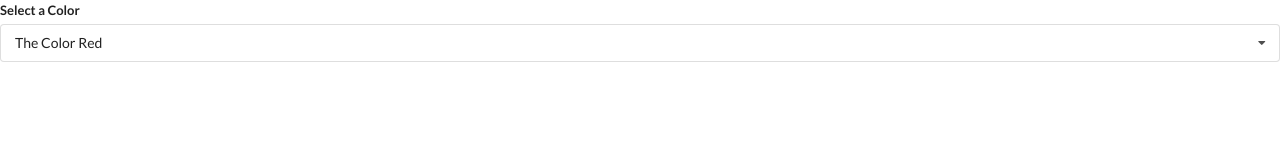
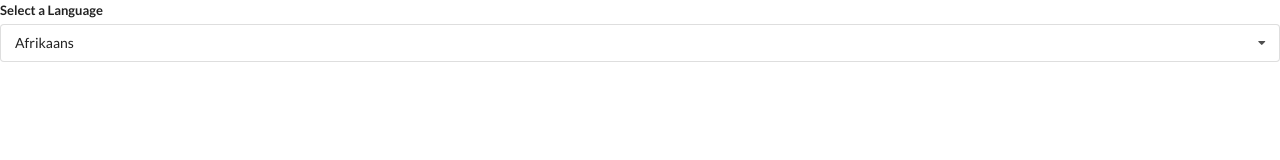
Before and after one commit to Ammar-Raneez/React_Widgets, a React (Create React App) app: page / in a window 1280 px wide. Shown: the top 160 px of the page. Built offline with nearby package versions, Linux system fonts and the light colour scheme.

Commit message:
feat: scaffold translate widget

```diff
--- a/src/App.js
+++ b/src/App.js
@@ -1,10 +1,12 @@
-import React, { useState } from "react";
+import React from "react";
 
 // eslint-disable-next-line no-unused-vars
 import Accordion from "./components/Accordion";
 // eslint-disable-next-line no-unused-vars
 import Search from "./components/Search";
+// eslint-disable-next-line no-unused-vars
 import Dropdown from "./components/Dropdown";
+import Translate from "./components/Translate";
 
 // eslint-disable-next-line no-unused-vars
 const items = [
@@ -22,6 +24,7 @@ const items = [
   },
 ];
 
+// eslint-disable-next-line no-unused-vars
 const options = [
   {
     label: "The Color Red",
@@ -38,15 +41,9 @@ const options = [
 ];
 
 const App = () => {
-  const [selected, setSelected] = useState(options[0]);
-
   return (
     <div>
-      <Dropdown
-        selected={selected}
-        onSelectedChange={setSelected}
-        options={options}
-      />
+      <Translate />
     </div>
   );
 };
--- a/src/components/Dropdown.js
+++ b/src/components/Dropdown.js
@@ -1,6 +1,6 @@
 import React, { useEffect, useRef, useState } from "react";
 
-function Dropdown({ options, selected, onSelectedChange }) {
+function Dropdown({ label, options, selected, onSelectedChange }) {
   const [open, setOpen] = useState(false);
   const ref = useRef();
 
@@ -46,7 +46,7 @@ function Dropdown({ options, selected, onSelectedChange }) {
   return (
     <div className="ui form" ref={ref}>
       <div className="field">
-        <label className="label">Select a Color</label>
+        <label className="label">{label}</label>
         <div
           className={`ui selection dropdown ${open ? "visible active" : ""}`}
           onClick={() => setOpen(!open)}
--- /dev/null
+++ b/src/components/Translate.js
@@ -0,0 +1,34 @@
+import React, { useState } from "react";
+import Dropdown from "./Dropdown";
+
+const options = [
+  {
+    label: "Afrikaans",
+    value: "af",
+  },
+  {
+    label: "Arabis",
+    value: "ar",
+  },
+  {
+    label: "Hindi",
+    value: "hi",
+  },
+];
+
+function Translate() {
+  const [langauge, setLanguage] = useState(options[0]);
+
+  return (
+    <div>
+      <Dropdown
+        selected={langauge}
+        onSelectedChange={setLanguage}
+        options={options}
+        label="Select a Language"
+      />
+    </div>
+  );
+}
+
+export default Translate;
```
